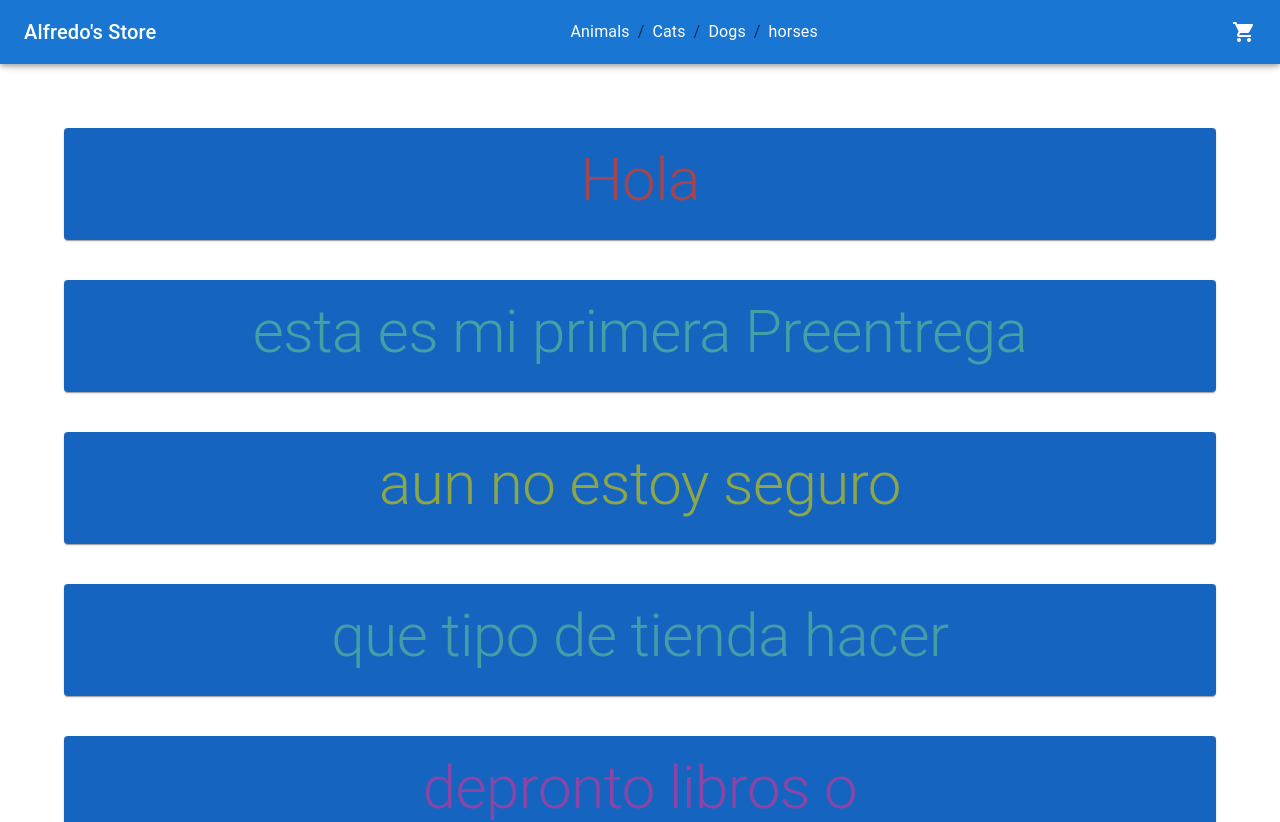
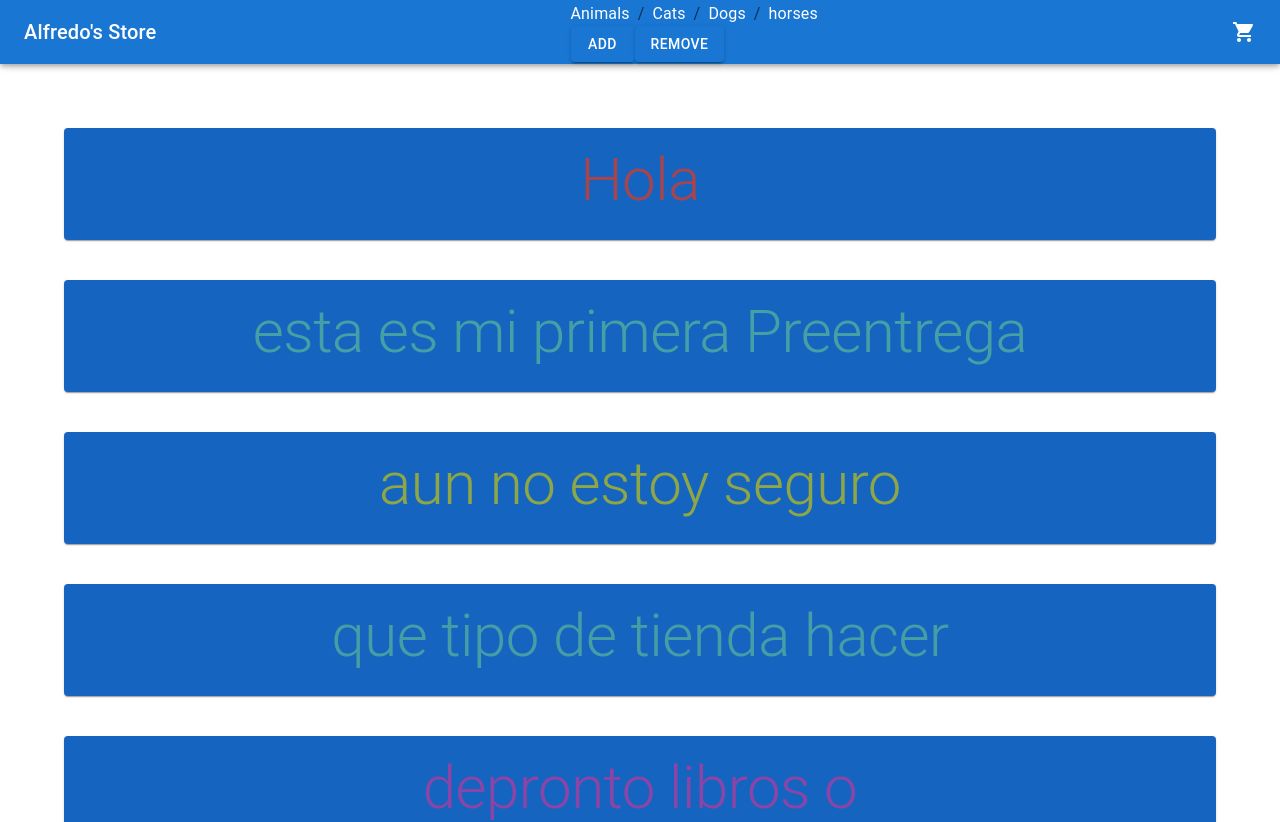
Before and after one commit to AlfredoMc95/PreEntrega1AlfredoMartinez, a React (Vite) app: page / in a window 1280 px wide. Shown: the top 822 px of the page. Built offline with nearby package versions, Linux system fonts and the light colour scheme.

Commit message:
funcinalidad contador

```diff
--- a/src/components/navbar/Navbar.jsx
+++ b/src/components/navbar/Navbar.jsx
@@ -5,6 +5,7 @@ import Toolbar from "@mui/material/Toolbar";
 import Typography from "@mui/material/Typography";
 import MenuButtons from "../MenuButtons/MenuButtons";
 import CartWidgete from "../cartWidgete/CartWidgete";
+import Button from "@mui/material/Button";
 import { useState } from "react";
 
 const Navbar = () => {
@@ -15,7 +16,7 @@ const Navbar = () => {
   };
 
   const remove = () => {
-    setCount(count - 1);
+    count >= 1 ? setCount(count - 1) : setCount((count = 0));
   };
 
   return (
@@ -27,6 +28,12 @@ const Navbar = () => {
           </Typography>
           <Box sx={{ flexGrow: 1 }}>
             <MenuButtons />
+            <Button onClick={add} variant="contained">
+              add
+            </Button>
+            <Button onClick={remove} variant="contained">
+              remove
+            </Button>
           </Box>
           <CartWidgete countCart={count} />
         </Toolbar>
```
